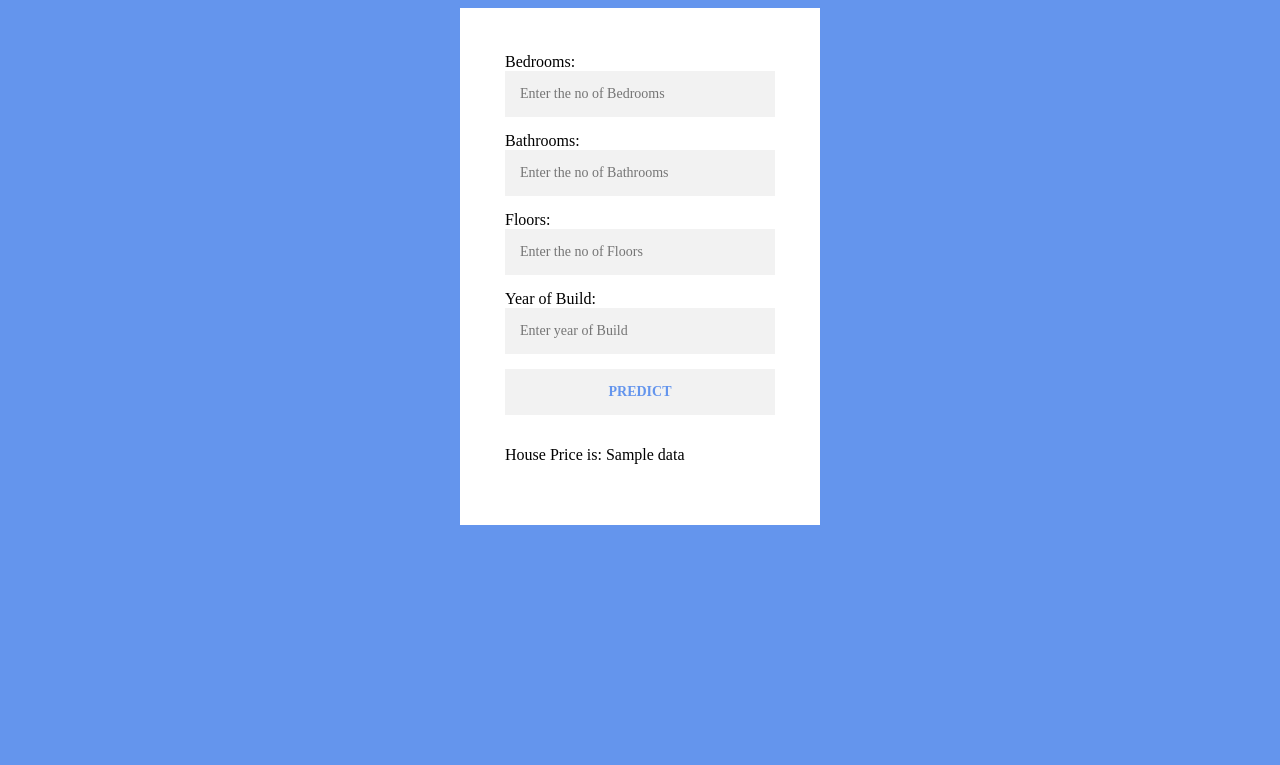
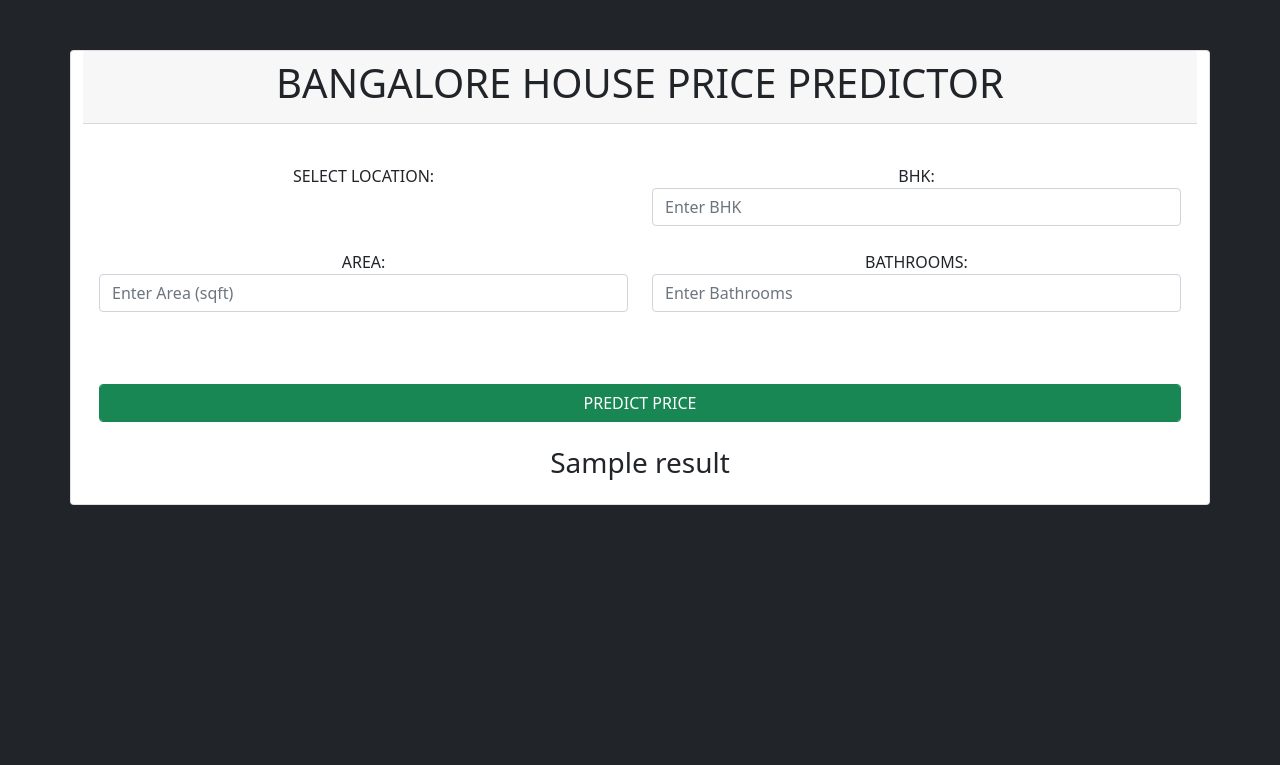
Before and after one commit to Priyanka123a/RealEstateValuation, a Flask app: template templates/index.html in a window 1280 px wide. Shown: the top 765 px of the page. After the commit the page ends 505 px from the top, so only its background shows below. Run offline with Flask 3, Linux system fonts and the light colour scheme; the template is opened without the code that fills it: most values are stand-ins (such as "Sample title", 1, 10 or a date in 2020); parts of the project's set-up code (start-up, migrations or seed data) failed here and were passed over; some libraries are stand-ins or nearby versions.

Commit message:
Add files via upload

```diff
--- a/app.py
+++ b/app.py
@@ -1,28 +1,59 @@
-from flask import Flask, render_template, request
+from flask import Flask, render_template, request ,url_for
+import pickle
 import numpy as np
-import pickle
+import json
+
 
 app = Flask(__name__)
-model = pickle.load(open('model.pkl', 'rb'))
+
+__locations = None
+__data_columns = None
+model = pickle.load(open('lr.pkl','rb'))
+
+f = open('columns.json')
+__data_columns = json.loads(f.read())['data_columns']
+__locations = __data_columns[3:]
+
+def get_estimated_price(input_json):
+    try:
+        loc_index = __data_columns.index(input_json['location'].lower())
+    except:
+        loc_index = -1
+    x = np.zeros(len(__data_columns))
+    x[0] = input_json['sqft']
+    x[1] = input_json['bath']
+    x[2] = input_json['bhk']
+    if loc_index >= 0:
+        x[loc_index] = 1
+    result = round(model.predict([x])[0],2)
+    return result
 
 
 @app.route('/')
+
 def index():
-    return render_template('index.html')
+    return render_template('index.html', locations=__locations)
+
+@app.route('/predict',methods=['POST'])
+def predict():
+
+    if request.method == 'POST':
+        input_json = {
+            "location": request.form['Location'],
+            "sqft": request.form['Squareft'],
+            "bhk": request.form['BHK'],
+            "bath": request.form['Bathrooms']
+        }
+        result = get_estimated_price(input_json)
+
+        if result > 100:
+            result = round(result/100, 2)
+            result = '₹' + str(result) + ' Crore'
+        else:
+            result ='₹' + str(result) + ' Lakhs'
+
+    return render_template('index.html',result=result)
 
 
-@app.route('/predict', methods=['GET', 'POST'])
-def predict():
-    val1 = request.form['bedrooms']
-    val2 = request.form['bathrooms']
-    val3 = request.form['floors']
-    val4 = request.form['yr_built']
-    arr = np.array([val1, val2, val3, val4])
-    arr = arr.astype(np.float64)
-    pred = model.predict([arr])
-
-    return render_template('index.html', data=int(pred))
-
-
-if __name__ == '__main__':
+if __name__=='__main__':
     app.run(debug=True)
--- /dev/null
+++ b/requirements.txt
@@ -0,0 +1,6 @@
+Flask
+scikit-learn
+pandas
+numpy
+matplotlib
+gunicorn
--- a/templates/index.html
+++ b/templates/index.html
@@ -1,31 +1,71 @@
 <!DOCTYPE html>
 <html>
+<head>
+    <meta charset="UTF-8">
+    <title>House Price Predictor</title>
 
-<head>
-    <meta charset='utf-8'>
-    <meta http-equiv='X-UA-Compatible' content='IE=edge'>
-    <title>House Price Prediction</title>
-    <meta name='viewport' content='width=device-width, initial-scale=1'>
-    <link rel='stylesheet' type='text/css' media='screen' href="{{ url_for('static', filename='css/main.css') }}">
-    <script src='main.js'></script>
+    <link rel="stylesheet" href="https://cdn.jsdelivr.net/npm/bootstrap@5.1.0/dist/css/bootstrap.min.css">
+    <link rel="stylesheet" href="https://cdn.jsdelivr.net/npm/bootstrap-select@1.14.0/dist/css/bootstrap-select.min.css">
 </head>
+<body class="bg-dark">
+    <div class="container">
+        <div class="row">
+            <div class='card' style="width: 100%; height:100%; margin-top:50px">
+                <div class="card-header" style="text-align: center;">
+                    <h1>BANGALORE HOUSE PRICE PREDICTOR</h1>
+                </div><br>
+                <div class="card-body" style='text-align: center'>
+                    <form action="{{ url_for('predict') }}" method="POST">
+                        <div class="row">
+                            <div class="col-md-6 form-group" style="text-align: center">
 
-<body>
-    <div class="register_page">
-        <div class="form">
-            <form action="{{url_for('predict')}}" method="POST">
-                Bedrooms: <input type="number" name='bedrooms' placeholder="Enter the no of Bedrooms"><br>
-                Bathrooms: <input type="number" name='bathrooms' placeholder="Enter the no of Bathrooms"><br>
-                Floors: <input type="number" name='floors' placeholder="Enter the no of Floors"><br>
-                Year of Build: <input type="number" name='yr_built' placeholder="Enter year of Build"><br>
-                <input type="submit" value="predict" class="submit">
-            </form>
-            <p> House Price is: {{data}}</p>
+                                <label>SELECT  LOCATION:</label>
+                                <select class="selectpicker form-control" name="Location" id="Location" data-live-search="true" required=1>
+                                    {% for location in locations%}
+                                    <option value="{{location}}">{{location}}</option>
+                                    {% endfor %}
+                                </select>
+                            </div>
+                            <div class="col-md-6 form-group" style="text-align: center">
+
+                                <label>BHK:</label>
+                                <input type="number" class="form-control" id="BHK" name="BHK" placeholder="Enter BHK">
+                            </div>
+                        </div><br>
+
+                        <div class="row">
+                            <div class="col-md-6 form-group" style="text-align: center">
+
+                                <label>AREA:</label>
+                                <input type="number" class="form-control" id="Sqft" name="Squareft" placeholder="Enter Area (sqft)" min="500" max="50000">
+                            </div>
+                            <div class="col-md-6 form-group" style="text-align: center">
+
+                                <label>BATHROOMS:</label>
+                                <input type="number" class="form-control" id="Bathrooms" name="Bathrooms" placeholder="Enter Bathrooms">
+                            </div>
+                        </div><br><br><br>
+
+                        <div class="row">
+                            <div class="col-md-12 form-group" style="text-align: center;">
+
+                                <button class="btn btn-success form-control">PREDICT PRICE</button>
+
+                            </div>
+                        </div>
+
+                    </form>
+                    <br>
+
+                    <div class="col-md-12" style="text-align: center">
+                        <h3><span>{{result}}</span></h3>
+                    </div>
+                </div>
+            </div>
         </div>
-
     </div>
 
-
+    <script src="https://cdn.jsdelivr.net/npm/bootstrap.bundle.min.js"></script>
+    <script src="https://cdn.jsdelivr.net/npm/bootstrap-select@1.14.0/dist/js/bootstrap-select.min.js"></script>
 </body>
-
 </html>
```
Also changed, not shown: columns.json (added, +1 -0 lines), Bengaluru_House_Data.csv (added), README.md, 4 other files.
